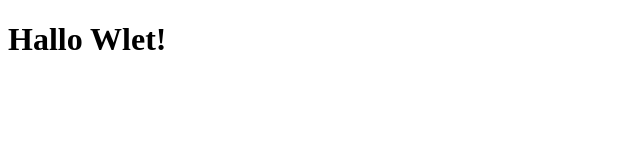
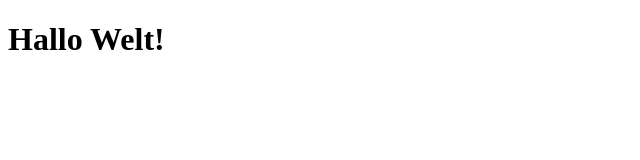
Before and after one commit to HaCoGames/WebsiteHaCoGames, a plain HTML site: page index.html in a window 1280 px wide. Shown: the full height of the page, 0-640 px from the left. Drawn offline with Linux system fonts and the light colour scheme.

Commit message:
Update index.html

```diff
--- a/index.html
+++ b/index.html
@@ -7,6 +7,6 @@
     <title>Hallo Welt!</title>
 </head>
 <body>
-    <h1>Hallo Wlet!</h1>
+    <h1>Hallo Welt!</h1>
 </body>
 </html>
```
